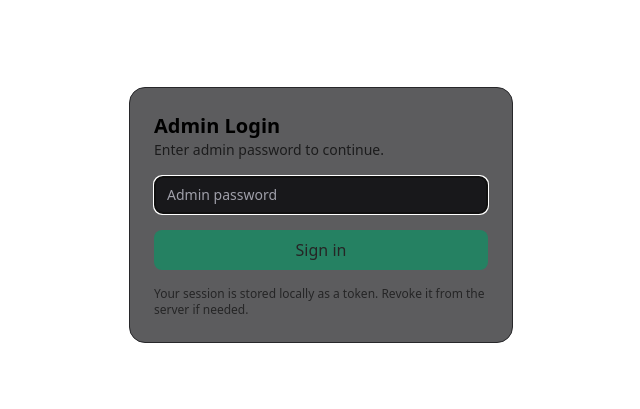
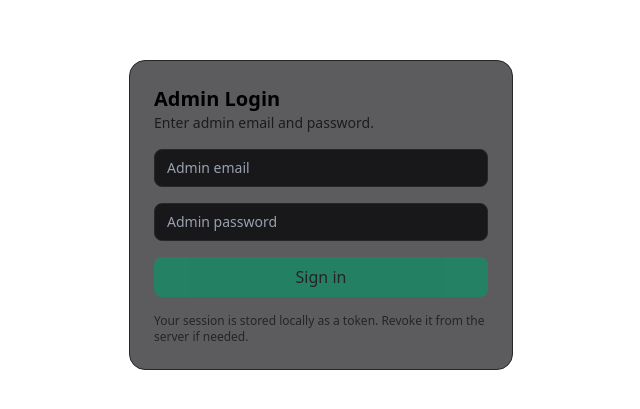
Before and after one commit to muhammadusama985/casino-telegram-app, a React (Vite) app: page /admin/login in a window 1280 px wide. Shown: the part 185-594 px from the top of the page, without its empty margins (319-959 px from the left). Built offline with nearby package versions, Linux system fonts and the light colour scheme; what @tonconnect/ui-react would draw is missing.

Commit message:
jhjhjhjjoooo

```diff
--- a/src/admin/AdminApi.js
+++ b/src/admin/AdminApi.js
@@ -95,57 +95,39 @@ export async function api(path, { method = "GET", body, headers } = {}) {
 
 // ---------- AUTH ----------
 // ---------- AUTH (Admin) ----------
+// src/admin/AdminApi.js
+// ... keep your existing file, only replace the adminAuth section:
+
 export const adminAuth = {
-  /**
-   * Step 1: password check.
-   * - If 2FA is disabled -> returns { token } and stores it.
-   * - If 2FA is enabled   -> returns { needOtp: true } (no token yet).
-   *
-   * @param {string} password
-   * @param {string} email - optional; defaults to VITE_ADMIN_EMAIL or "admin@casino.local"
-   */
-  async loginStep1(password, email) {
-    const adminEmail = email || import.meta.env.VITE_ADMIN_EMAIL || "admin@casino.local";
+  async login(email, password) {
+    // 1) try password login
     const r = await api("/admin/auth/login", {
       method: "POST",
-      body: { email: adminEmail, password },
+      body: { email, password },
     });
 
+    // If 2FA disabled, backend returns { token }
     if (r?.token) {
       setAdminToken(r.token);
-      return { ok: true, token: r.token, needOtp: false };
+      return { ok: true };
     }
+
+    // If 2FA enabled, backend returns { needOtp: true, cooldown? }
     if (r?.needOtp) {
-      return { ok: true, needOtp: true, cooldown: r.cooldown || 0 };
+      return { needOtp: true, cooldown: r.cooldown || 0 };
     }
-    throw new Error("Unexpected login response");
+
+    throw new Error("unexpected-login-response");
   },
 
-  /**
-   * Step 2: submit OTP (only after needOtp=true).
-   * Stores token on success.
-   *
-   * @param {string} otp
-   * @param {string} email - optional; defaults to VITE_ADMIN_EMAIL or "admin@casino.local"
-   */
-  async verifyOtp(otp, email) {
-    const adminEmail = email || import.meta.env.VITE_ADMIN_EMAIL || "admin@casino.local";
+  async loginOtp(email, otp) {
     const r = await api("/admin/auth/login/otp", {
       method: "POST",
-      body: { email: adminEmail, otp },
+      body: { email, otp },
     });
-    if (!r?.token) throw new Error("No token in OTP response");
+    if (!r?.token) throw new Error("no-token");
     setAdminToken(r.token);
-    return { ok: true, token: r.token };
-  },
-
-  /**
-   * Convenience: single-call helper that tries step1 and returns:
-   * - { token } when 2FA disabled
-   * - { needOtp: true } when 2FA enabled (no token yet)
-   */
-  async login(password, email) {
-    return this.loginStep1(password, email);
+    return { ok: true };
   },
 
   async me() {
@@ -156,6 +138,7 @@ export const adminAuth = {
     setAdminToken("");
   },
 };
+
 
 
 // ---------- USERS ----------
--- a/src/admin/AdminPages/AdminLogin.jsx
+++ b/src/admin/AdminPages/AdminLogin.jsx
@@ -4,47 +4,43 @@ import { useNavigate } from "react-router-dom";
 import { adminAuth } from "../AdminApi";
 
 export default function AdminLogin() {
+  const [email, setEmail] = useState("");
   const [pass, setPass] = useState("");
   const [otp, setOtp] = useState("");
   const [needOtp, setNeedOtp] = useState(false);
+  const [cooldown, setCooldown] = useState(0);
   const [busy, setBusy] = useState(false);
   const nav = useNavigate();
 
-  async function submit(e) {
+  async function submitPassword(e) {
     e.preventDefault();
-    if (needOtp) {
-      // STEP 2: OTP
     setBusy(true);
     try {
-        const r = await adminAuth.verifyOtp(otp);
-        if (r?.token) {
+      const r = await adminAuth.login(email.trim(), pass);
+      if (r?.needOtp) {
+        setNeedOtp(true);
+        setCooldown(r.cooldown || 0);
+        // Keep the same screen; now show OTP field & Verify button
+      } else {
         alert("Admin login OK");
         nav("/admin", { replace: true });
-        } else {
-          alert("OTP verification failed");
       }
-      } catch (err) {
-        alert(err?.message || "OTP failed");
+    } catch (e) {
+      alert(e?.message || "Login failed");
     } finally {
       setBusy(false);
     }
-      return;
   }
 
-    // STEP 1: password
+  async function submitOtp(e) {
+    e.preventDefault();
     setBusy(true);
     try {
-      const r = await adminAuth.login(pass);
-      if (r.needOtp) {
-        setNeedOtp(true);
-        alert("OTP sent to admin email. Please check your inbox.");
-      } else {
-        // token already stored
+      await adminAuth.loginOtp(email.trim(), otp.trim());
       alert("Admin login OK");
       nav("/admin", { replace: true });
-      }
-    } catch (err) {
-      alert(err?.message || "Login failed");
+    } catch (e) {
+      alert(e?.message || "OTP verification failed");
     } finally {
       setBusy(false);
     }
@@ -53,47 +49,67 @@ export default function AdminLogin() {
   return (
     <div className="min-h-screen grid place-items-center p-4">
       <form
-        onSubmit={submit}
-        className="w/full max-w-sm rounded-2xl border border-zinc-800 bg-zinc-900/70 p-6 space-y-4"
+        onSubmit={needOtp ? submitOtp : submitPassword}
+        className="w-full max-w-sm rounded-2xl border border-zinc-800 bg-zinc-900/70 p-6 space-y-4"
       >
         <div>
           <div className="text-xl font-semibold">Admin Login</div>
           <div className="text-sm opacity-70">
-            {needOtp ? "Enter the 6-digit code sent to your admin email." : "Enter admin password to continue."}
+            {needOtp ? "Enter the OTP sent to your email." : "Enter admin email and password."}
           </div>
         </div>
 
+        {/* Email */}
+        <input
+          type="email"
+          value={email}
+          onChange={(e) => setEmail(e.target.value)}
+          placeholder="Admin email"
+          className="w-full bg-zinc-900 border border-zinc-800 rounded-lg px-3 py-2 text-sm text-gray-100 placeholder-gray-400"
+          disabled={needOtp} // lock email once we’re in OTP step
+          required
+        />
+
+        {/* Password (only in step 1) */}
         {!needOtp && (
           <input
             type="password"
-            autoFocus
             value={pass}
             onChange={(e) => setPass(e.target.value)}
             placeholder="Admin password"
-            className="w-full bg-zinc-900 border border-zinc-800 rounded-lg px-3 py-2 text-sm text-white placeholder-zinc-400"
+            className="w-full bg-zinc-900 border border-zinc-800 rounded-lg px-3 py-2 text-sm text-gray-100 placeholder-gray-400"
+            required
           />
         )}
 
+        {/* OTP (only in step 2) */}
         {needOtp && (
           <input
             type="text"
             inputMode="numeric"
             pattern="[0-9]*"
+            value={otp}
+            onChange={(e) => setOtp(e.target.value)}
+            placeholder="6-digit OTP"
+            className="w-full bg-zinc-900 border border-zinc-800 rounded-lg px-3 py-2 text-sm text-gray-100 placeholder-gray-400 tracking-widest"
             autoFocus
-            maxLength={6}
-            value={otp}
-            onChange={(e) => setOtp(e.target.value.replace(/\D/g, ""))}
-            placeholder="6-digit OTP"
-            className="w-full bg-zinc-900 border border-zinc-800 rounded-lg px-3 py-2 text-sm text-white placeholder-zinc-400 tracking-widest"
+            required
           />
         )}
 
         <button
-          disabled={busy || (!needOtp && !pass) || (needOtp && otp.length !== 6)}
+          disabled={busy || (!needOtp && (!email || !pass)) || (needOtp && (!email || !otp))}
           className="w-full px-3 py-2 rounded-lg bg-emerald-600 hover:bg-emerald-500 disabled:opacity-60"
         >
           {busy ? (needOtp ? "Verifying…" : "Signing in…") : (needOtp ? "Verify OTP" : "Sign in")}
         </button>
+
+        {/* Cooldown hint (optional) */}
+        {needOtp && cooldown > 0 && (
+          <div className="text-xs opacity-60">
+            An OTP was just sent. You may request a new one after ~{cooldown}s.
+          </div>
+        )}
 
         <div className="text-xs opacity-60">
           Your session is stored locally as a token. Revoke it from the server if needed.
```
Lines whose indentation alone changed are shown as unchanged.
